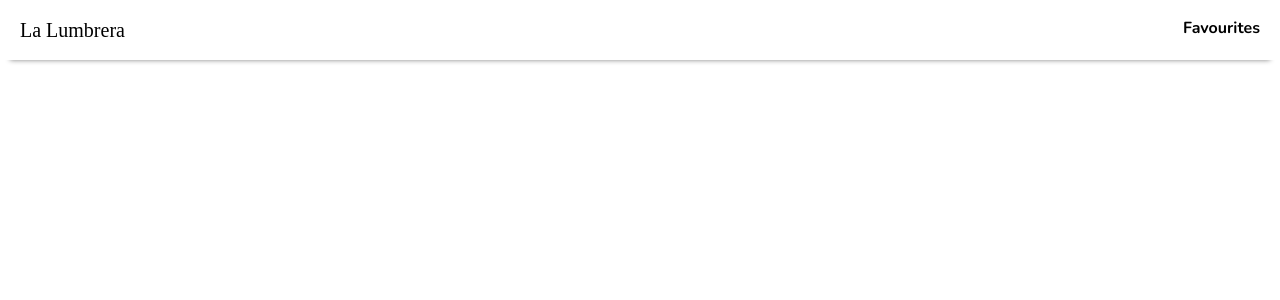
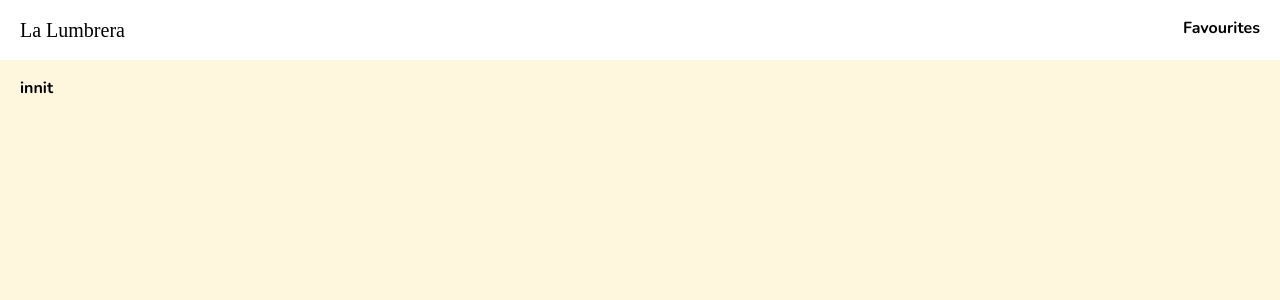
Before and after one commit to Asilo5/svelte-art-gallery, a Svelte app: page / in a window 1280 px wide. Shown: the top 300 px of the page. Built offline with nearby package versions, Linux system fonts and the light colour scheme; no server answers; a web font is replaced by a local one.

Commit message:
Add background colour to gallery as well as padding and height

```diff
--- a/src/GalleryContainer.svelte
+++ b/src/GalleryContainer.svelte
@@ -2,10 +2,14 @@
 
 </script>
 
-<main>
-
-</main>
+<section class='gallery'>
+  <p> innit </p>
+</section>
 
 <style>
-
+	.gallery {
+        background-color: #FEF7DE;
+        height: 100vh;
+        padding: 20px;
+    }
 </style>
```
